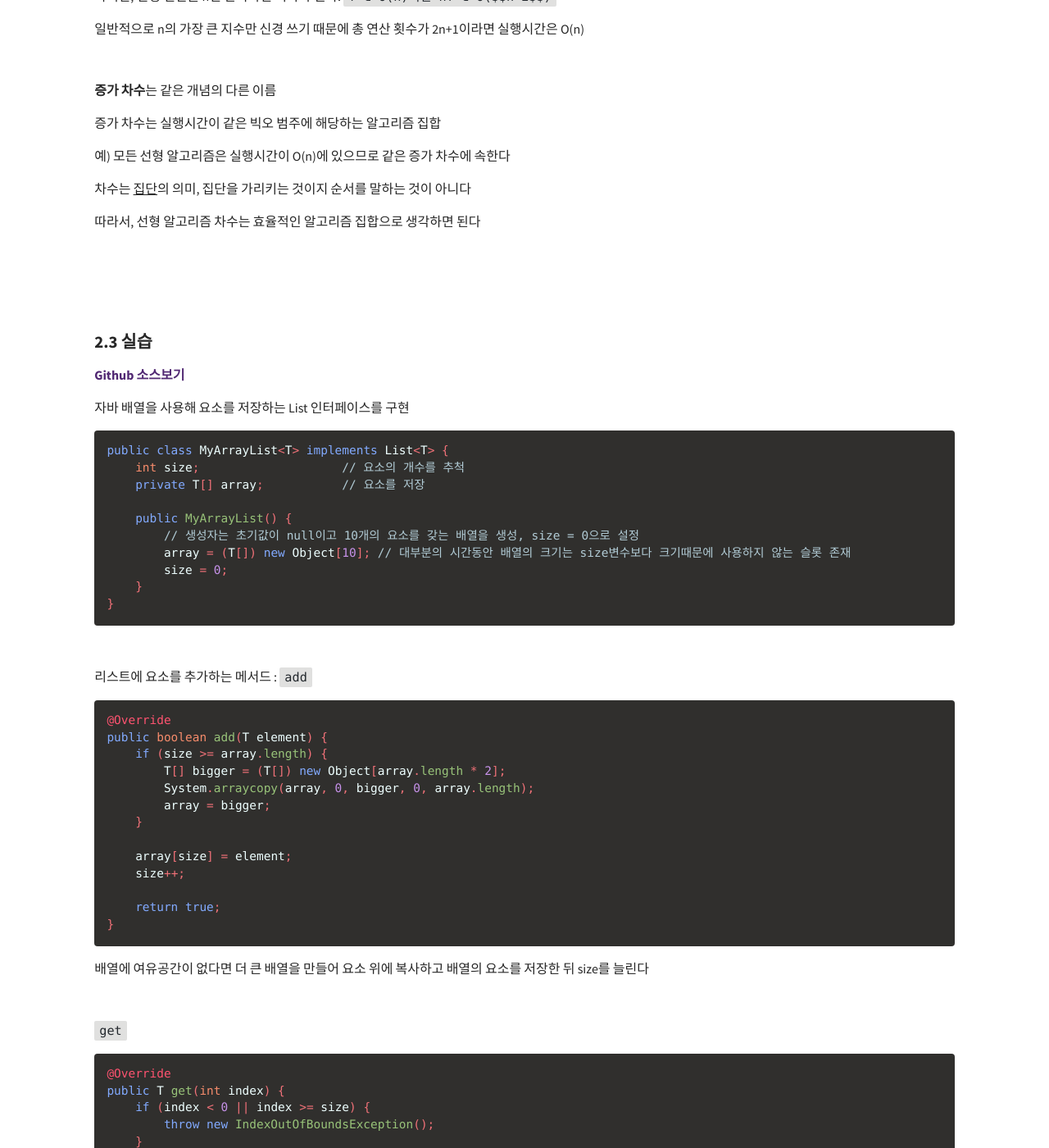
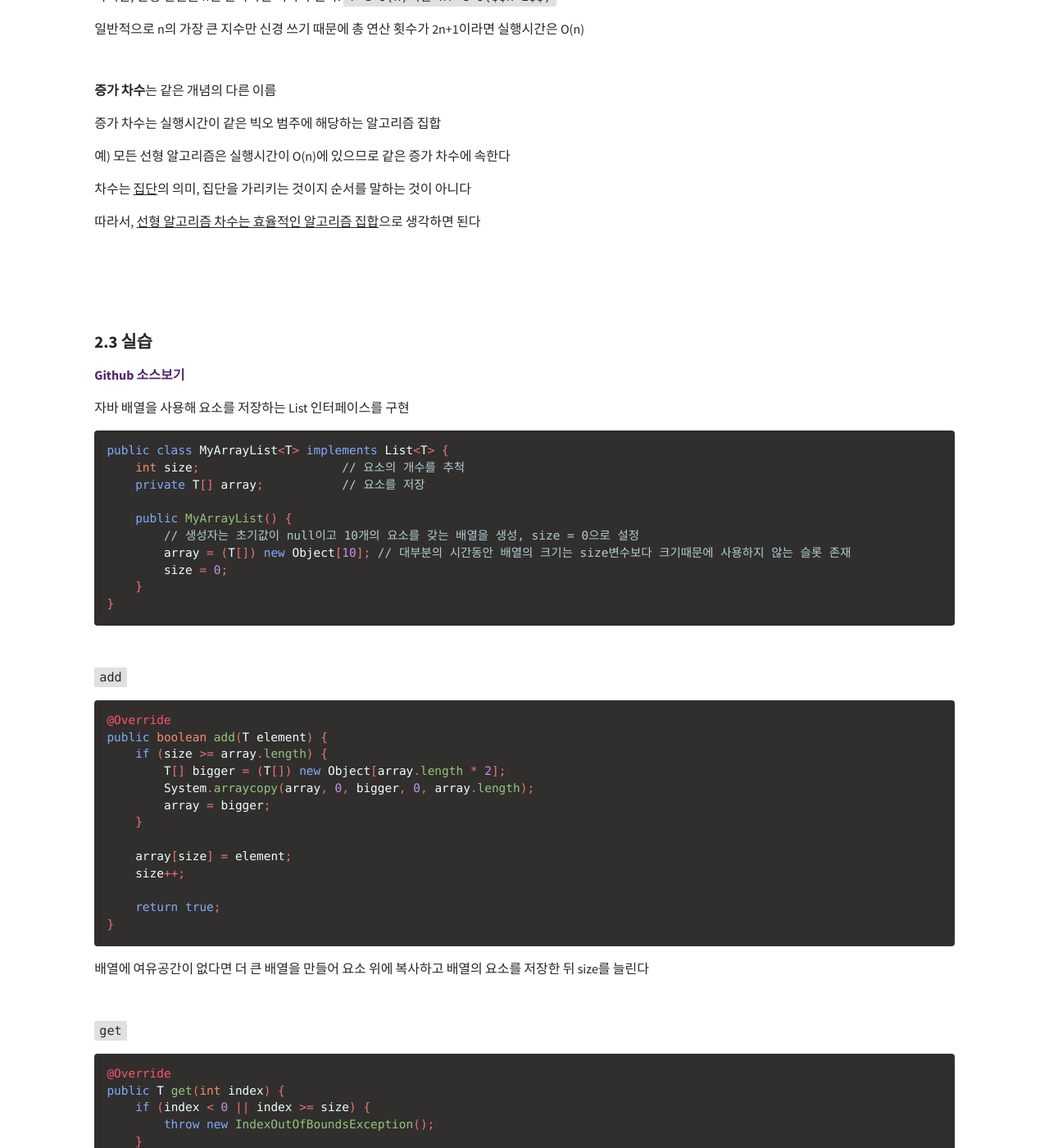
Before and after one commit to girawhale/girawhale.github.io, a Jekyll site: the page built from _posts/2020-11-24-(자바로-배우는-핵심-자료구조와-알고리즘)-2.-알고리즘-분석.md, in a window 1280 px wide and 1400 px high, scrolled down 3309 px. Shown: the whole window at 82% size. Built offline with Jekyll 4.4.1, drawn with Linux system fonts in a browser that asks for light colours; some web fonts are replaced; comment, search, counter and statistics services are not loaded.

Commit message:
줄바꿈

````diff
--- a/_posts/2020-11-24-(자바로-배우는-핵심-자료구조와-알고리즘)-2.-알고리즘-분석.md
+++ b/_posts/2020-11-24-(자바로-배우는-핵심-자료구조와-알고리즘)-2.-알고리즘-분석.md
@@ -165,7 +165,7 @@ k가 n에 의존하지 않는 상수인 한 선형 연산을 k번 수행하면
 
 차수는 <u>집단</u>의 의미, 집단을 가리키는 것이지 순서를 말하는 것이 아니다
 
-따라서, 선형 알고리즘 차수는 효율적인 알고리즘 집합으로 생각하면 된다
+따라서, <u>선형 알고리즘 차수는 효율적인 알고리즘 집합</u>으로 생각하면 된다
 
 #### ㅤ
 #### ㅤ
@@ -192,7 +192,7 @@ public class MyArrayList<T> implements List<T> {
 
 #### ㅤ
 
-리스트에 요소를 추가하는 메서드 : `add`
+`add`
 
 ```java
 @Override
````
Also changed, not shown: _posts/2020-11-23-(자바로-배우는-핵심-자료구조와-알고리즘)-1.-인터페이스.md (+1 -1 lines).
